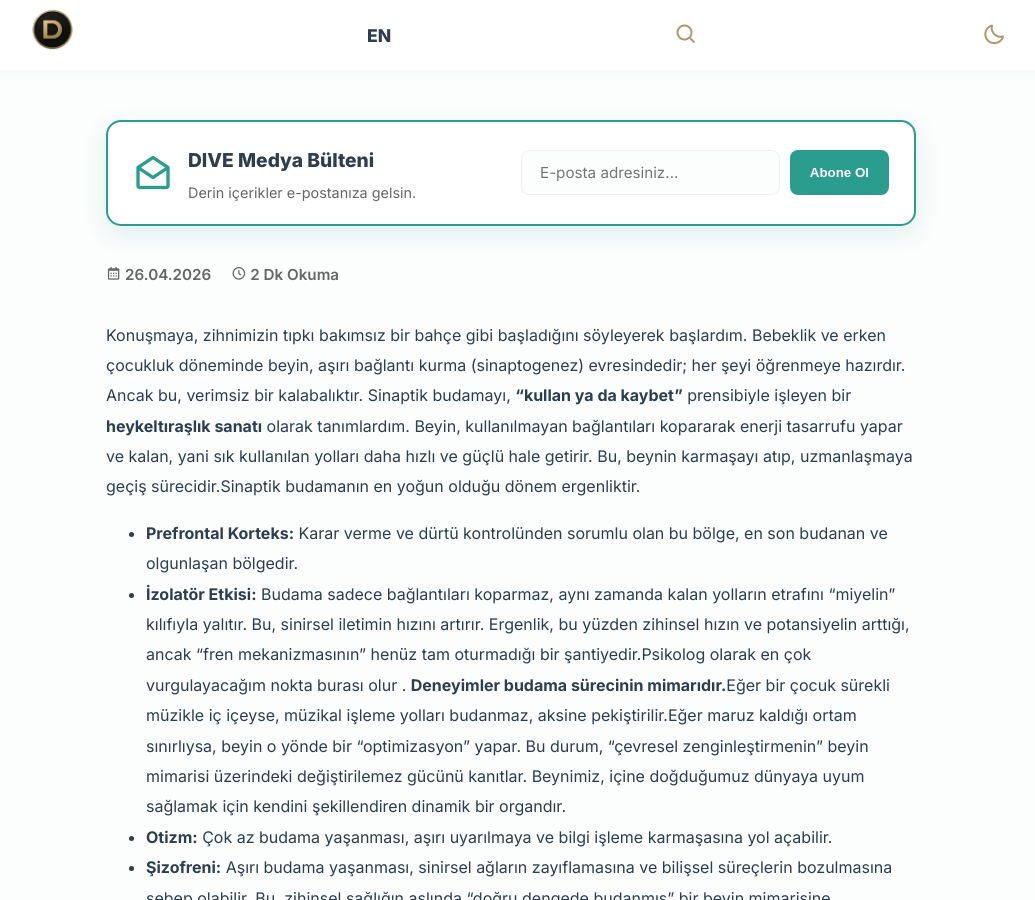
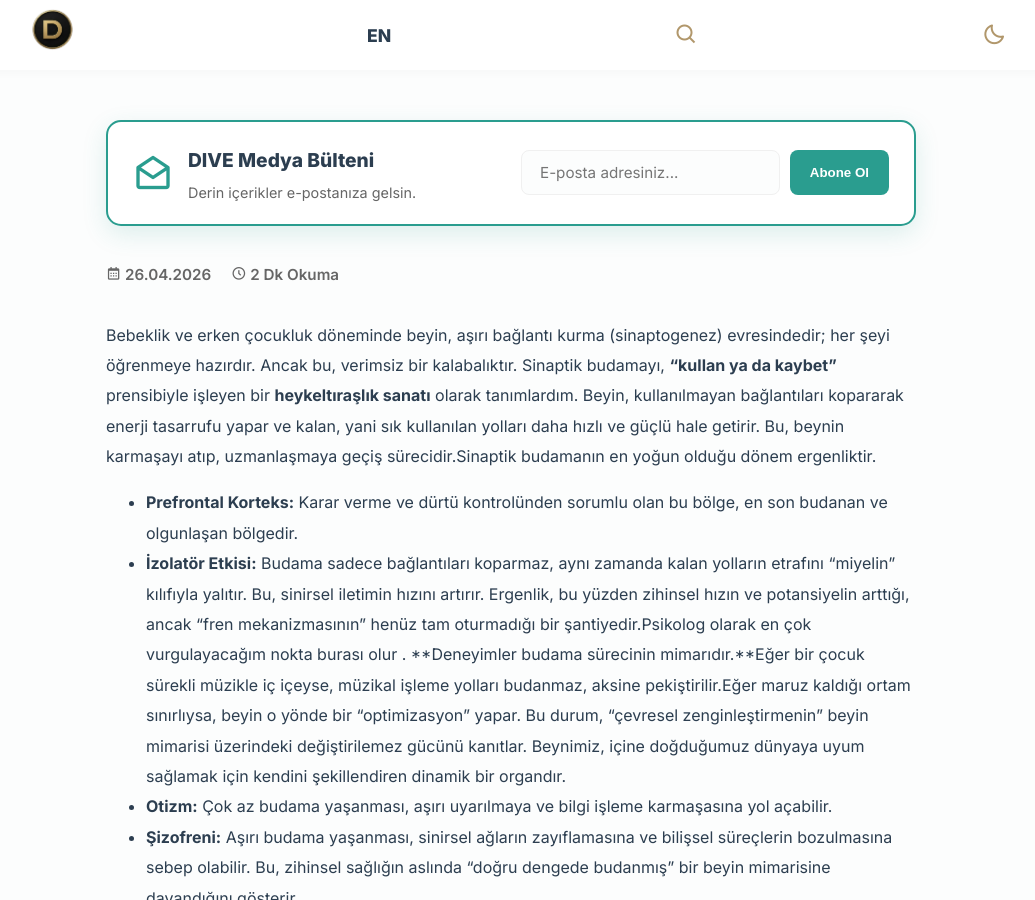
Before and after one commit to EKTHOLDING/dive, a Jekyll site: the page built from _posts/2026-04-26-sinaptik-budama.md, in a window 1280 px wide and 900 px high. Shown: the whole window, without its empty margins (129-1164 px from the left). Built offline with Jekyll 4.4.1, drawn with Linux system fonts in a browser that asks for light colours.

Commit message:
Update 🇹🇷 Türkçe Yazı Ekle “2026-04-26-sinaptik-budama”

```diff
--- a/_posts/2026-04-26-sinaptik-budama.md
+++ b/_posts/2026-04-26-sinaptik-budama.md
@@ -6,10 +6,10 @@ kategori: Klinik Psikoloji ve Ruh Sağlığı
 image: https://res.cloudinary.com/dk9zsrfpj/image/upload/v1777233087/Gemini_Generated_Image_61ftbr61ftbr61ft_blhj9j.png
 ---
 
-Konuşmaya, zihnimizin tıpkı bakımsız bir bahçe gibi başladığını söyleyerek başlardım. Bebeklik ve erken çocukluk döneminde beyin, aşırı bağlantı kurma (sinaptogenez) evresindedir; her şeyi öğrenmeye hazırdır. Ancak bu, verimsiz bir kalabalıktır. Sinaptik budamayı, **"kullan ya da kaybet"** prensibiyle işleyen bir **heykeltıraşlık sanatı** olarak tanımlardım. Beyin, kullanılmayan bağlantıları kopararak enerji tasarrufu yapar ve kalan, yani sık kullanılan yolları daha hızlı ve güçlü hale getirir. Bu, beynin karmaşayı atıp, uzmanlaşmaya geçiş sürecidir.Sinaptik budamanın en yoğun olduğu dönem ergenliktir.
+Bebeklik ve erken çocukluk döneminde beyin, aşırı bağlantı kurma (sinaptogenez) evresindedir; her şeyi öğrenmeye hazırdır. Ancak bu, verimsiz bir kalabalıktır. Sinaptik budamayı, **"kullan ya da kaybet"** prensibiyle işleyen bir **heykeltıraşlık sanatı** olarak tanımlardım. Beyin, kullanılmayan bağlantıları kopararak enerji tasarrufu yapar ve kalan, yani sık kullanılan yolları daha hızlı ve güçlü hale getirir. Bu, beynin karmaşayı atıp, uzmanlaşmaya geçiş sürecidir.Sinaptik budamanın en yoğun olduğu dönem ergenliktir.
 
 - **Prefrontal Korteks:** Karar verme ve dürtü kontrolünden sorumlu olan bu bölge, en son budanan ve olgunlaşan bölgedir.
-- **İzolatör Etkisi:** Budama sadece bağlantıları koparmaz, aynı zamanda kalan yolların etrafını "miyelin" kılıfıyla yalıtır. Bu, sinirsel iletimin hızını artırır. Ergenlik, bu yüzden zihinsel hızın ve potansiyelin arttığı, ancak "fren mekanizmasının" henüz tam oturmadığı bir şantiyedir.Psikolog olarak en çok vurgulayacağım nokta burası olur . **Deneyimler budama sürecinin mimarıdır.**Eğer bir çocuk sürekli müzikle iç içeyse, müzikal işleme yolları budanmaz, aksine pekiştirilir.Eğer maruz kaldığı ortam sınırlıysa, beyin o yönde bir "optimizasyon" yapar. Bu durum, "çevresel zenginleştirmenin" beyin mimarisi üzerindeki değiştirilemez gücünü kanıtlar. Beynimiz, içine doğduğumuz dünyaya uyum sağlamak için kendini şekillendiren dinamik bir organdır.
+- **İzolatör Etkisi:** Budama sadece bağlantıları koparmaz, aynı zamanda kalan yolların etrafını "miyelin" kılıfıyla yalıtır. Bu, sinirsel iletimin hızını artırır. Ergenlik, bu yüzden zihinsel hızın ve potansiyelin arttığı, ancak "fren mekanizmasının" henüz tam oturmadığı bir şantiyedir.Psikolog olarak en çok vurgulayacağım nokta burası olur . \*\*Deneyimler budama sürecinin mimarıdır.\*\*Eğer bir çocuk sürekli müzikle iç içeyse, müzikal işleme yolları budanmaz, aksine pekiştirilir.Eğer maruz kaldığı ortam sınırlıysa, beyin o yönde bir "optimizasyon" yapar. Bu durum, "çevresel zenginleştirmenin" beyin mimarisi üzerindeki değiştirilemez gücünü kanıtlar. Beynimiz, içine doğduğumuz dünyaya uyum sağlamak için kendini şekillendiren dinamik bir organdır.
 - **Otizm:** Çok az budama yaşanması, aşırı uyarılmaya ve bilgi işleme karmaşasına yol açabilir.
 - **Şizofreni:** Aşırı budama yaşanması, sinirsel ağların zayıflamasına ve bilişsel süreçlerin bozulmasına sebep olabilir. Bu, zihinsel sağlığın aslında "doğru dengede budanmış" bir beyin mimarisine dayandığını gösterir.
 
```
